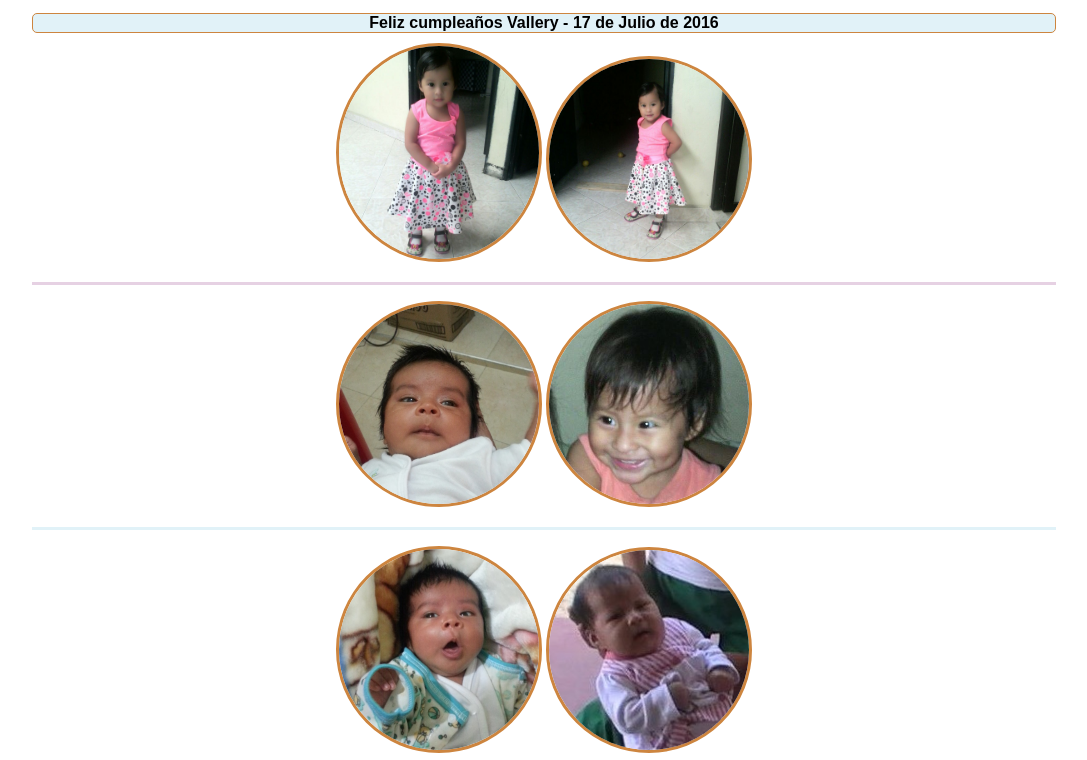
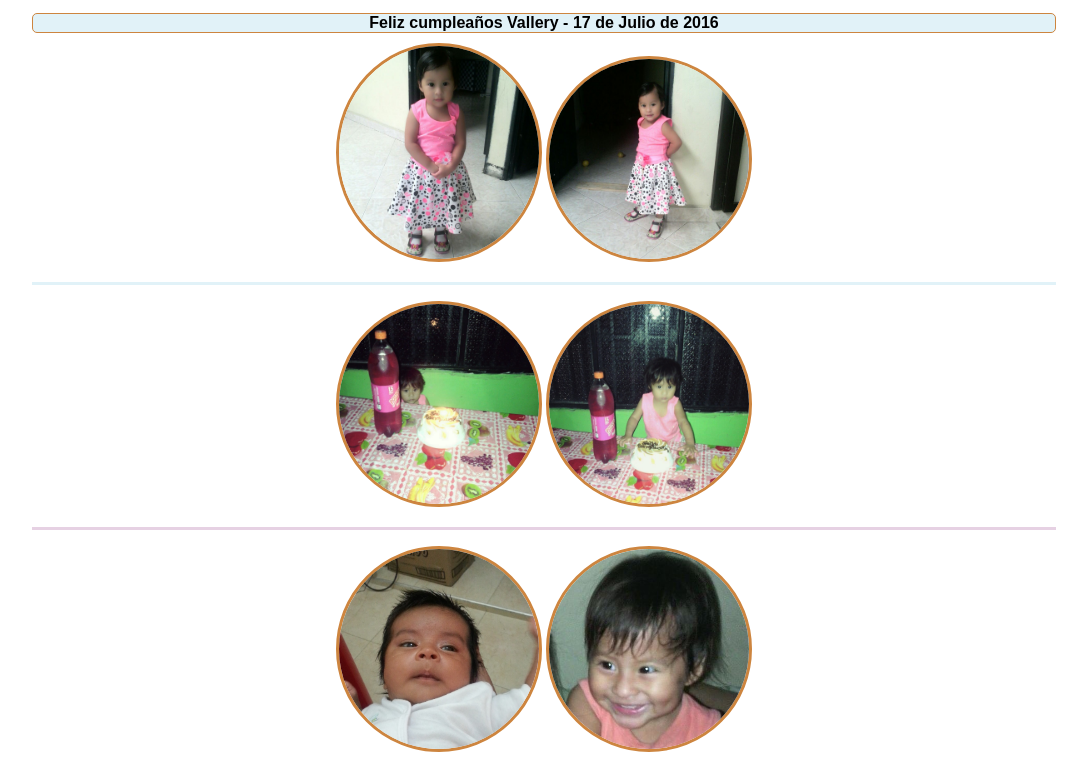
Before and after one commit to jicaicedos/danielayvallery, a plain HTML site: page index.html in a window 1280 px wide. Shown: the part 40-800 px from the top of the page, without its empty margins (96-1183 px from the left). Drawn offline with Linux system fonts and the light colour scheme.

Commit message:
Fotos cumple 2 de Vallery

```diff
--- a/css/estilos.css
+++ b/css/estilos.css
@@ -64,3 +64,7 @@ footer {
 	margin-bottom: 10px;
 	font-weight: bold;
 }
+
+.ventana_fecha_especial {
+	border: 2px solid #8FDD93;
+}
--- a/index.html
+++ b/index.html
@@ -52,6 +52,10 @@
 			<img class="imagen" src="images/vallery/hoy.jpg" alt="">
 		</section>
 		<section class="ventana">
+			<img class="imagen" src="images/vallery/cumple_2_003.jpg" alt="">
+			<img class="imagen" src="images/vallery/cumple_2_004.jpg" alt="">
+		</section>
+		<section class="ventana">
 			<p class="fechas_especiales">Feliz cumpleaños Vallery - 17 de Julio de 2016</p>
 			<img class="imagen" src="images/vallery/cumple_2_001.jpg" alt="">
 			<img class="imagen" src="images/vallery/cumple_2_002.jpg" alt="">
```
Also changed, not shown: images/daniela/WhatsApp-Image-20160717.jpg (added), images/vallery/cumple_2_003.jpg (added), images/vallery/cumple_2_004.jpg (added), 1 other file.
